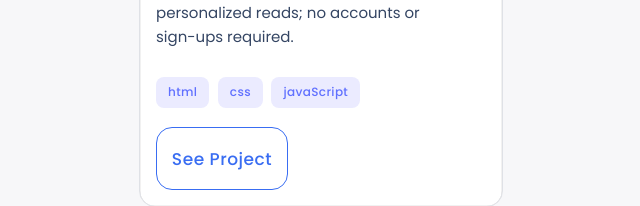
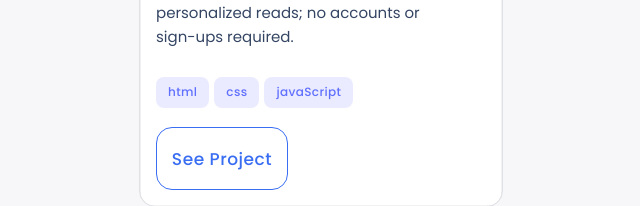
Before and after one commit to Mov305/P1-portofolio, a website: page index.html in a window 1280 px wide. Shown: the part 1387-1593 px from the top of the page, 319-959 px from the left. Drawn offline with Linux system fonts and the light colour scheme.

Commit message:
changed to float

```diff
--- a/style.css
+++ b/style.css
@@ -187,8 +187,10 @@ a {
   height: 24px;
   background: #ebebff;
   border-radius: 8px;
-  display: inline-block;
   text-align: center;
+  float:left;
+  list-style-type:none;
+
 }
 
 .card > a {
```
